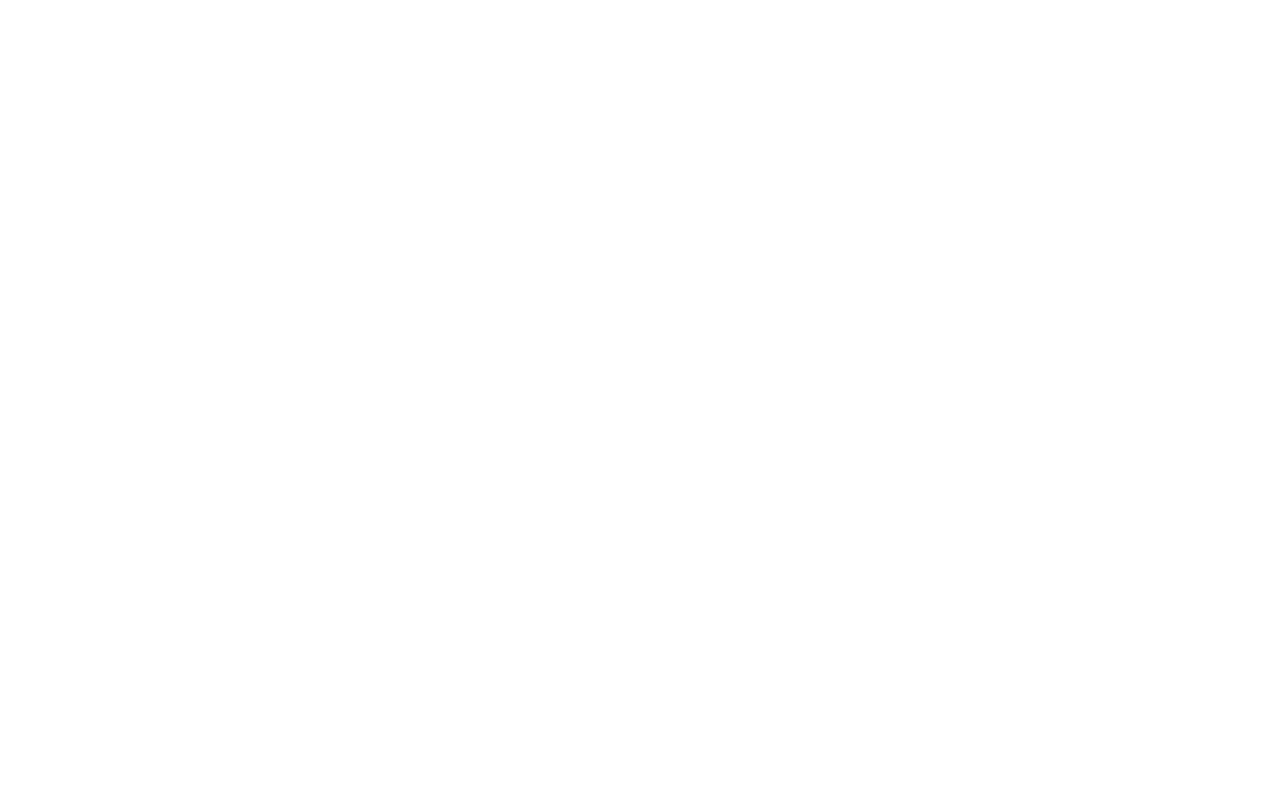
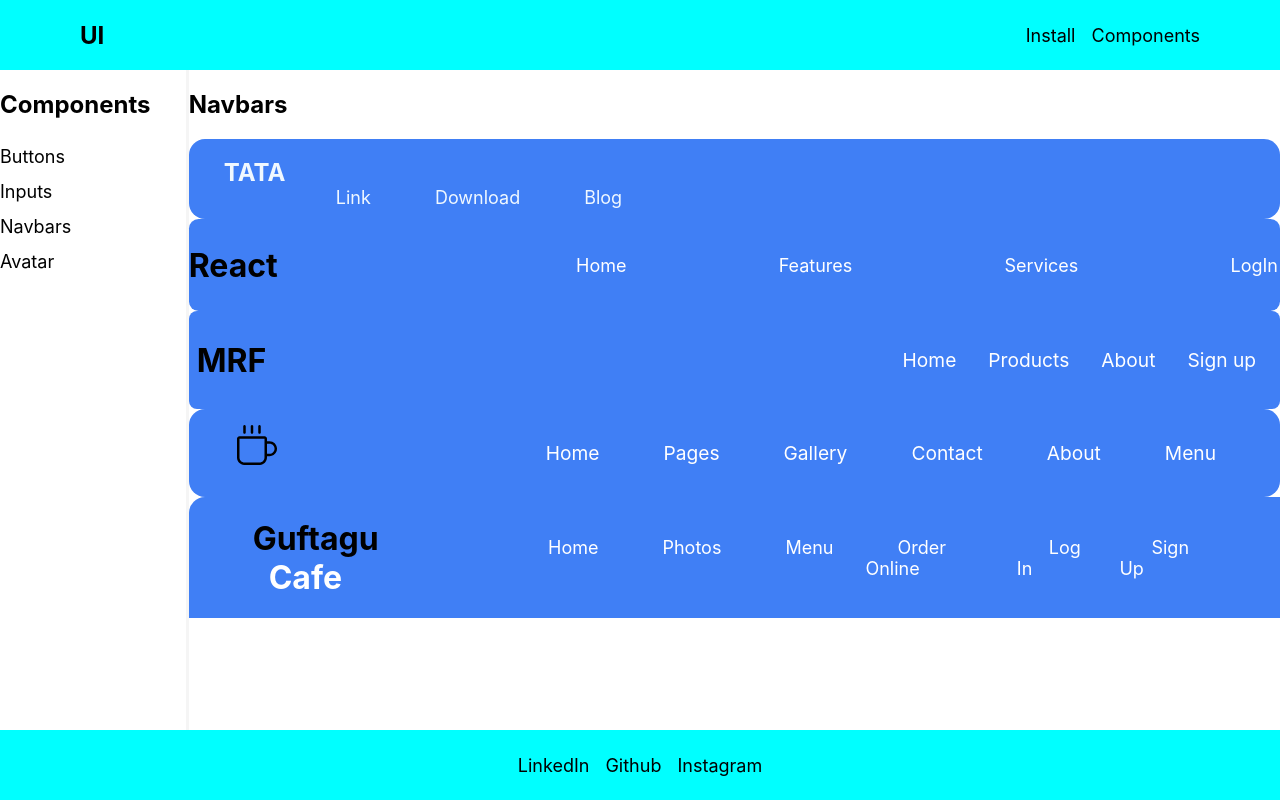
Before and after one commit to parvejg/component-library-321, a React (Create React App) app: page /navbar-page in a window 1280 px wide. Before the commit this address had no page. Built offline with nearby package versions, Linux system fonts and the light colour scheme.

Commit message:
navbar router path complete

```diff
--- a/src/App.js
+++ b/src/App.js
@@ -7,6 +7,7 @@
 import './components/Layout-navbar.css';
 import './components/Sidebar.css';
 import { BrowserRouter as Router, Route, Routes } from "react-router-dom";
+import { NavbarPage } from "./components/NavbarPage";
 function App() {
   return (
     <Router>
@@ -14,6 +15,7 @@
         <Route path="/" Component={Layout} />
         <Route path="/button-page" Component={ButtonPage} />
         <Route path="/input-page"  Component={InputPage} />
+        <Route path="/navbar-page" Component={NavbarPage}/>
       </Routes>
     </Router>
   );
--- a/src/components/Navbar.css
+++ b/src/components/Navbar.css
@@ -37,7 +37,6 @@
     display: flex;
     justify-content: space-between;
     border-radius: .6rem;
-    padding:  .5rem;
     align-items: center;
   }
   .react-link-wrapper{
@@ -49,7 +48,7 @@
     font-size: large;
     color: white;
     text-decoration: none;
-    margin: 0 2px;
+    padding: 0 2px;
   }
   .react-logo{
     font-size: xx-large;
@@ -78,7 +77,6 @@
     font-weight: bold;
     color: black;
     font-size: xx-larger;
-    padding: 1rem;
 }
 
 .tea-Navbar-header{
@@ -86,7 +84,7 @@
     justify-content: space-between;
     background-color: #407ff5;
     padding: .5rem;
-    margin: 2rem;
+    padding: 0  2rem;
     border-radius: 1rem;
 
 }
@@ -116,10 +114,9 @@
     align-items: center;
     justify-content: space-between;
     background-color: #407ff5;
-    padding: .3rem;
     border-radius: 1rem 1rem  0rem  0rem;
     width: 90%;
-    margin: 4rem;
+    padding: 0   4rem;
 }
 .cafe-links-wrapper{
     display: flex;
@@ -130,15 +127,15 @@
 }
 .cafe-links{
     display: inline;
-    padding: 1rem;
     text-decoration: none;
     font-size: large;
     color: white;
+    padding: 0   2rem;
+
 }
 span{
     color: white;
     padding: 1rem;
 }
 .guftagu-logo{
-  padding: 1rem;
 }
--- a/src/components/NavbarPage.js
+++ b/src/components/NavbarPage.js
@@ -1,18 +1,23 @@
-import {Layout } from './components/Layout';
-import {TataLogoNavbar, ReactLogoNavbar,MrfLogoNavbar,TeaIconNavbar,GugtaguLogoNavbar} from './components/Navbar';
-export const NavbarPage=()=>{
-    return <Layout>
+import { Layout } from "./Layout";
+import './Navbar.css';
+import { GugtaguLogoNavbar, TeaIconNavbar,MrfLogoNavbar,TataLogoNavbar,ReactLogoNavbar} from './Navbar';
+
+
+export const NavbarPage = () => {
+  return (
+    <Layout>
       <div>
         <h2>Navbars</h2>
-    <TataLogoNavbar/>
+        <TataLogoNavbar />
         <div></div>
-    <ReactLogoNavbar/>
+        <ReactLogoNavbar />
         <div></div>
-    <MrfLogoNavbar/>
+        <MrfLogoNavbar />
         <div></div>
-    <TeaIconNavbar/>
+        <TeaIconNavbar />
         <div></div>
-    <GugtaguLogoNavbar/>
+        <GugtaguLogoNavbar />
       </div>
     </Layout>
-}
+  );
+};
```
Lines whose indentation alone changed are shown as unchanged.
